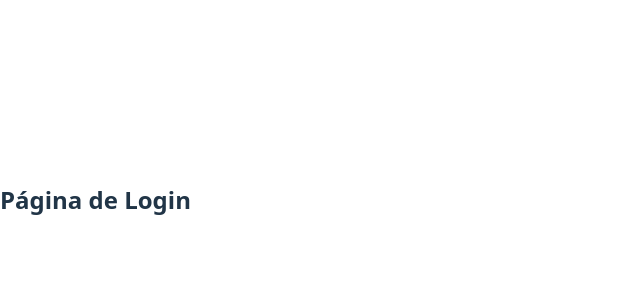
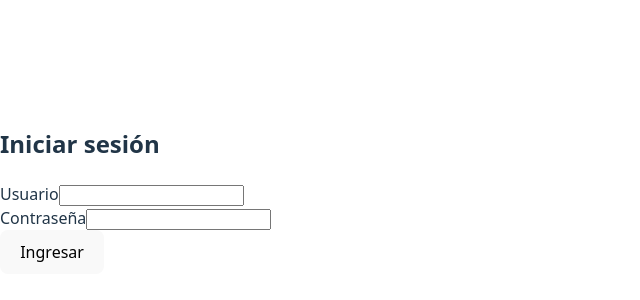
Before and after one commit to andrexi1/prueba-frontend-React, a React (Vite) app: page /login in a window 1280 px wide. Shown: the part 200-500 px from the top of the page, without its empty margins (0-640 px from the left). Built offline with nearby package versions, Linux system fonts and the light colour scheme.

Commit message:
Implementar formulario de login con autenticación y validaciones

```diff
--- /dev/null
+++ b/src/pages/Login.jsx
@@ -0,0 +1,59 @@
+import { useForm } from "react-hook-form";
+import { useAuth } from "../context/AuthContext";
+import { useNavigate } from "react-router-dom";
+import { useState } from "react";
+
+export default function Login() {
+  const { login, loading } = useAuth();
+  const navigate = useNavigate();
+  const {
+    register,
+    handleSubmit,
+    formState: { errors },
+  } = useForm();
+
+  const [error, setError] = useState("");
+
+  const onSubmit = async (data) => {
+    setError("");
+    const result = await login(data);
+
+    if (result.success) {
+      navigate("/");
+    } else {
+      setError(result.message);
+    }
+  };
+
+  return (
+    <div style={{ maxWidth: 400, margin: "100px auto" }}>
+      <h2>Iniciar sesión</h2>
+
+      <form onSubmit={handleSubmit(onSubmit)}>
+        <div>
+          <label>Usuario</label>
+          <input
+            type="email"
+            {...register("username", { required: "El usuario es requerido" })}
+          />
+          {errors.username && <p>{errors.username.message}</p>}
+        </div>
+
+        <div>
+          <label>Contraseña</label>
+          <input
+            type="password"
+            {...register("password", { required: "La contraseña es requerida" })}
+          />
+          {errors.password && <p>{errors.password.message}</p>}
+        </div>
+
+        {error && <p style={{ color: "red" }}>{error}</p>}
+
+        <button type="submit" disabled={loading}>
+          {loading ? "Ingresando..." : "Ingresar"}
+        </button>
+      </form>
+    </div>
+  );
+}
--- a/src/routes/AppRoutes.jsx
+++ b/src/routes/AppRoutes.jsx
@@ -1,9 +1,7 @@
 import { Routes, Route, Navigate } from "react-router-dom";
 import { useAuth } from "../context/AuthContext";
+import Login from "../pages/Login";
 
-function Login() {
-  return <h2>Página de Login</h2>;
-}
 
 function Dashboard() {
   return <h2>Dashboard</h2>;
```
